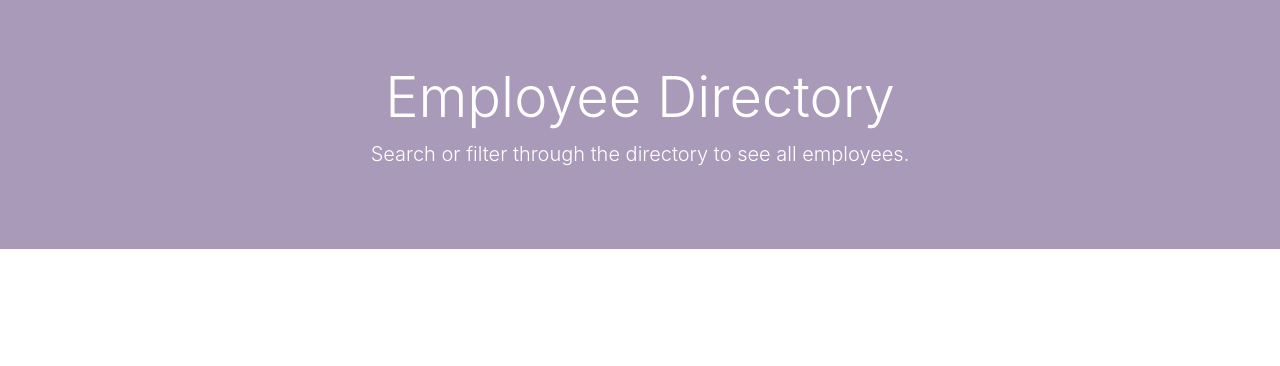
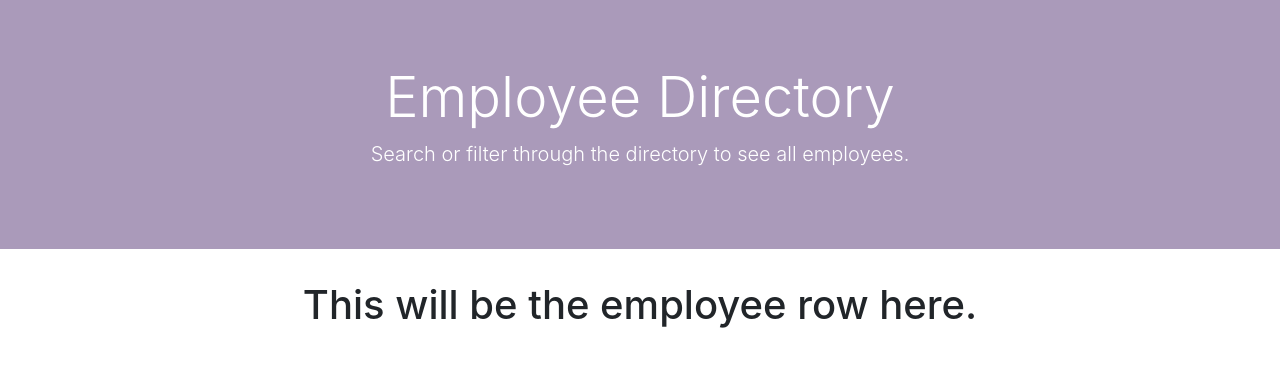
Before and after one commit to mayastucky/19-gt-employee-directory, a React (Create React App) app: page / in a window 1280 px wide. Shown: the top 366 px of the page. Built offline with nearby package versions, Linux system fonts and the light colour scheme.

Commit message:
added api file and hardcoded employee component

```diff
--- a/src/App.js
+++ b/src/App.js
@@ -1,26 +1,13 @@
 import React from "react";
 import "./App.css";
 import Title from "./components/Title";
+import EmployeeRow from "./components/EmployeeRow";
 
 function App() {
   return (
     <div className="App">
-      {/* <header className="App-header">
-        <img src={logo} className="App-logo" alt="logo" />
-        <p>
-          Edit <code>src/App.js</code> and save to reload.
-        </p>
-        <p>Hello</p>
-        <a
-          className="App-link"
-          href="https://reactjs.org"
-          target="_blank"
-          rel="noopener noreferrer"
-        >
-          Learn React
-        </a>
-      </header> */}
       <Title />
+      <EmployeeRow />
     </div>
   );
 }
--- /dev/null
+++ b/src/components/EmployeeRow.jsx
@@ -0,0 +1,11 @@
+import React from 'react';
+
+const EmployeeRow = () => {
+    return (
+        <div>
+            <h1>This will be the employee row here. </h1>
+        </div>
+    );
+};
+
+export default EmployeeRow;
```
Also changed, not shown: src/utils/API.js (added, +7 -0 lines).
